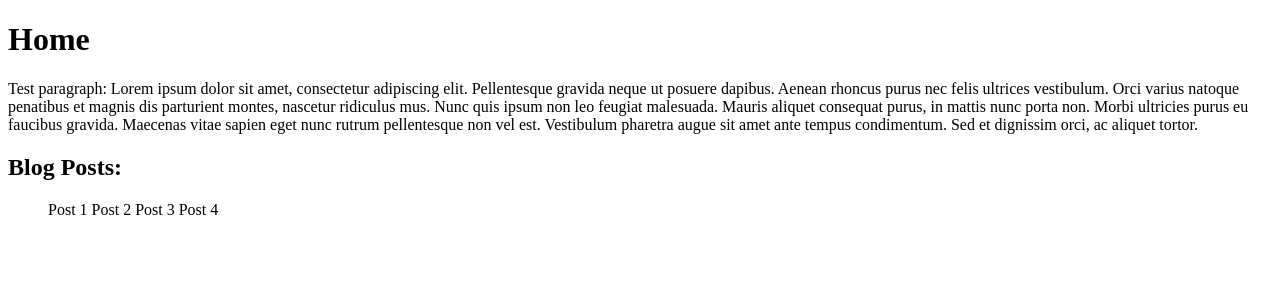
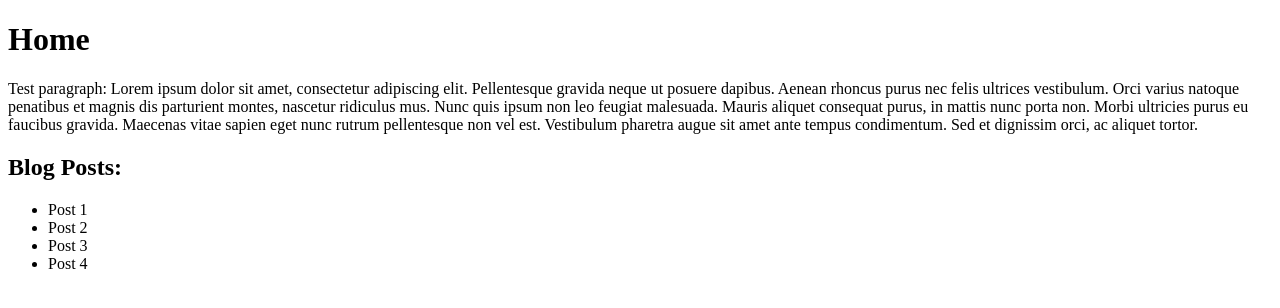
Before and after one commit to lumin77049/lumin77049.github.io, a plain HTML site: page index.html in a window 1280 px wide. Drawn offline with Linux system fonts and the light colour scheme.

Commit message:
Playing with HTML

```diff
--- a/index.html
+++ b/index.html
@@ -7,13 +7,15 @@
 <!-- test/mockup for a blog homepage -->
     <body>
         <h1>Home</h1> <!-- This paragraph is all on the same line, it's a test-->
-            <p>Test paragraph: Lorem ipsum dolor sit amet, consectetur adipiscing elit. Pellentesque gravida neque ut posuere dapibus. Aenean rhoncus purus nec felis ultrices vestibulum. Orci varius natoque penatibus et magnis dis parturient montes, nascetur ridiculus mus. Nunc quis ipsum non leo feugiat malesuada. Mauris aliquet consequat purus, in mattis nunc porta non. Morbi ultricies purus eu faucibus gravida. Maecenas vitae sapien eget nunc rutrum pellentesque non vel est. Vestibulum pharetra augue sit amet ante tempus condimentum. Sed et dignissim orci, ac aliquet tortor. </p>
+            <p>
+            Test paragraph: Lorem ipsum dolor sit amet, consectetur adipiscing elit. Pellentesque gravida neque ut posuere dapibus. Aenean rhoncus purus nec felis ultrices vestibulum. Orci varius natoque penatibus et magnis dis parturient montes, nascetur ridiculus mus. Nunc quis ipsum non leo feugiat malesuada. Mauris aliquet consequat purus, in mattis nunc porta non. Morbi ultricies purus eu faucibus gravida. Maecenas vitae sapien eget nunc rutrum pellentesque non vel est. Vestibulum pharetra augue sit amet ante tempus condimentum. Sed et dignissim orci, ac aliquet tortor.
+            </p>
         <h2>Blog Posts:</h2>
             <ul>
-                Post 1
-                Post 2
-                Post 3
-                Post 4
+                <li>Post 1</li>
+                <li>Post 2</li>
+                <li>Post 3</li>
+                <li>Post 4</li>
             </ul>
     </body>
 </html>
```
